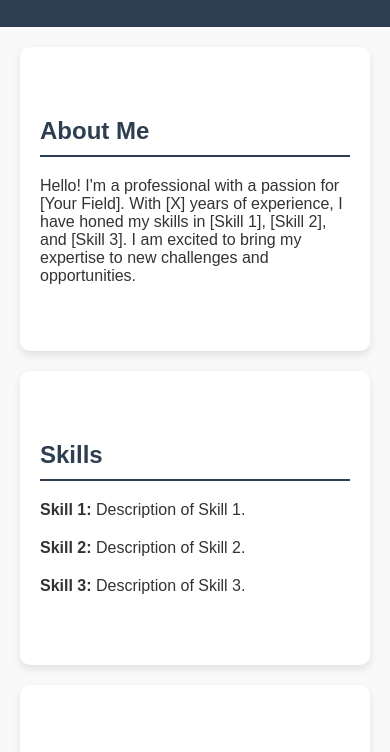
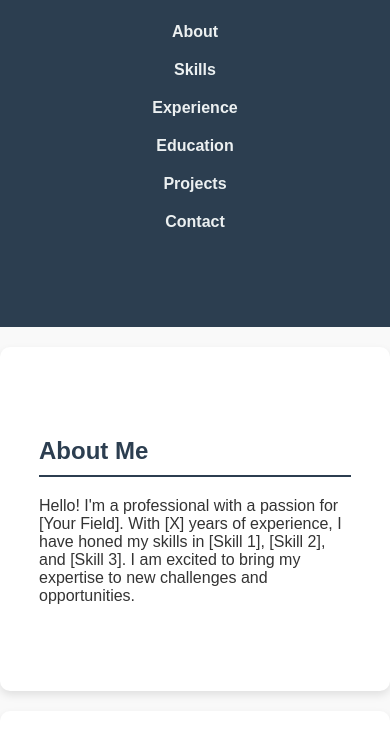
Before and after one commit to mthudaa/whoami, a plain HTML site: page index.html in a window 390 px wide. Shown: the part 160-912 px from the top of the page. Drawn offline with Linux system fonts and the light colour scheme.

Commit message:
gaya baru niru mas yaqin

```diff
--- a/index.html
+++ b/index.html
@@ -3,27 +3,44 @@
 <head>
     <meta charset="UTF-8">
     <meta name="viewport" content="width=device-width, initial-scale=1.0">
-    <title>Your Name - Resume</title>
+    <title>Your Name - Personal Page</title>
     <link rel="stylesheet" href="styles.css">
 </head>
 <body>
     <header>
+        <div class="container">
             <h1>Your Name</h1>
             <p>Professional Title</p>
+            <nav>
+                <ul>
+                    <li><a href="#about">About</a></li>
+                    <li><a href="#skills">Skills</a></li>
+                    <li><a href="#work-experience">Experience</a></li>
+                    <li><a href="#education">Education</a></li>
+                    <li><a href="#projects">Projects</a></li>
+                    <li><a href="#contact">Contact</a></li>
+                </ul>
+            </nav>
+        </div>
     </header>
     <section id="about">
+        <div class="container">
             <h2>About Me</h2>
             <p>Hello! I'm a professional with a passion for [Your Field]. With [X] years of experience, I have honed my skills in [Skill 1], [Skill 2], and [Skill 3]. I am excited to bring my expertise to new challenges and opportunities.</p>
+        </div>
     </section>
     <section id="skills">
+        <div class="container">
             <h2>Skills</h2>
             <ul>
                 <li><strong>Skill 1:</strong> Description of Skill 1.</li>
                 <li><strong>Skill 2:</strong> Description of Skill 2.</li>
                 <li><strong>Skill 3:</strong> Description of Skill 3.</li>
             </ul>
+        </div>
     </section>
     <section id="work-experience">
+        <div class="container">
             <h2>Work Experience</h2>
             <ul class="timeline">
                 <li>
@@ -41,8 +58,10 @@
                     </div>
                 </li>
             </ul>
+        </div>
     </section>
     <section id="education">
+        <div class="container">
             <h2>Education</h2>
             <ul class="timeline">
                 <li>
@@ -58,8 +77,10 @@
                     </div>
                 </li>
             </ul>
+        </div>
     </section>
     <section id="projects">
+        <div class="container">
             <h2>Projects</h2>
             <ul>
                 <li>
@@ -73,8 +94,10 @@
                     <a href="#">View Project</a>
                 </li>
             </ul>
+        </div>
     </section>
     <section id="contact">
+        <div class="container">
             <h2>Contact</h2>
             <form class="contact-form">
                 <input type="text" placeholder="Your Name" required>
@@ -82,6 +105,12 @@
                 <textarea placeholder="Your Message" required></textarea>
                 <button type="submit">Send Message</button>
             </form>
+        </div>
     </section>
+    <footer>
+        <div class="container">
+            <p>&copy; 2023 Your Name. All rights reserved.</p>
+        </div>
+    </footer>
 </body>
 </html>
--- a/styles.css
+++ b/styles.css
@@ -4,6 +4,12 @@ body {
     padding: 0;
     background-color: #f9f9f9;
     color: #333;
+}
+
+.container {
+    width: 80%;
+    margin: 0 auto;
+    padding: 20px;
 }
 
 header {
@@ -23,12 +29,34 @@ header p {
     margin: 10px 0 0;
 }
 
+nav ul {
+    list-style-type: none;
+    padding: 0;
+    display: flex;
+    justify-content: center;
+}
+
+nav ul li {
+    margin: 0 15px;
+}
+
+nav ul li a {
+    color: #ecf0f1;
+    text-decoration: none;
+    font-weight: bold;
+    transition: color 0.3s;
+}
+
+nav ul li a:hover {
+    color: #34495e;
+}
+
 section {
-    padding: 50px 20px;
-    margin: 20px;
+    padding: 50px 0;
     background-color: #fff;
     border-radius: 10px;
     box-shadow: 0 4px 8px rgba(0, 0, 0, 0.1);
+    margin: 20px 0;
 }
 
 section h2 {
@@ -139,6 +167,14 @@ li {
     background-color: #34495e;
 }
 
+footer {
+    background-color: #2c3e50;
+    color: #ecf0f1;
+    text-align: center;
+    padding: 20px 0;
+    margin-top: 20px;
+}
+
 @media (max-width: 768px) {
     .timeline:before {
         left: 30px;
@@ -153,4 +189,10 @@ li {
     .timeline-content {
         margin-left: 75px;
     }
+    nav ul {
+        flex-direction: column;
+    }
+    nav ul li {
+        margin: 10px 0;
+    }
 }
```
Lines whose indentation alone changed are shown as unchanged.
